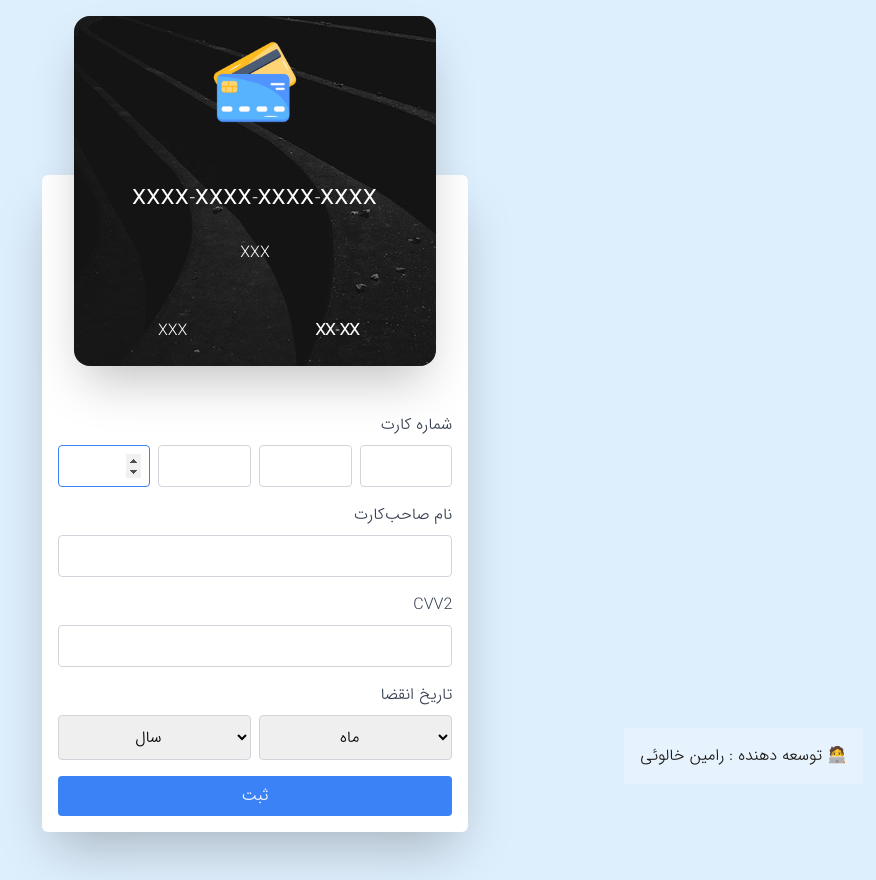
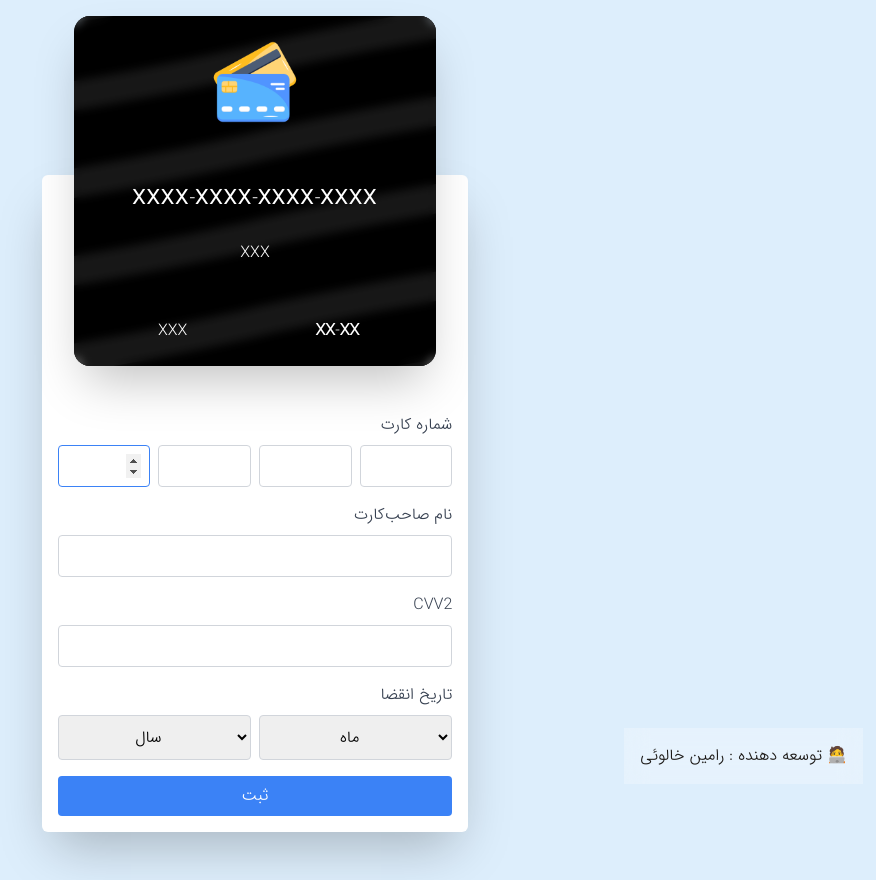
Before and after one commit to RaminKhalouie/Card-Bank, a website: page src/index.html in a window 1280 px wide. Shown: the whole page, without its empty margins (385-1261 px from the left). Drawn offline with Linux system fonts and the light colour scheme.

Commit message:
[FIX] : Fix some issue
Fix some issue

```diff
--- a/src/assets/css/input.css
+++ b/src/assets/css/input.css
@@ -24,6 +24,7 @@
             width: 100%;
             height: 100%;
             background-color: rgba(0, 0, 0, 0.3);
+            backdrop-filter: blur(5px);
             position: absolute;
             top: 0;
             left: 0;
--- a/src/assets/js/main.js
+++ b/src/assets/js/main.js
@@ -79,7 +79,7 @@ function SetBanckImage(cardNumber) {
     let imgName = "";
     switch (cardNumber) {
         case '606373':
-            imgName = "mehr.jpg";
+            imgName = "mehr.png";
             break;
         case '603799':
             imgName = "bmilogo.svg";
--- a/src/index.html
+++ b/src/index.html
@@ -14,7 +14,7 @@
         <section
             class=" w-11/12 md:w-8/12 xl:w-1/3 shadow-2xl p-4 rounded-md bg-white flex flex-col justify-center items-center">
             <div class="w-11/12 h-[350px]  translate-y-[-50%] rounded-2xl overflow-hidden shadow-2xl drop select-none">
-                <img src="assets/images/back.jpg" alt="" class="w-full h-full object-cover">
+                <img src="assets/images/wavey-fingerprint.svg" alt="" class="w-full h-full object-cover">
                 <div class="absolute top-0 left-0 w-full h-full flex flex-col justify-around items-center gap-2 p-4">
                     <figure class="w-[70px]  m-2">
                         <img src="assets/images/atm-card.png" alt="" class="w-full scale-125 aspect-auto object-cover"
```
Also changed, not shown: src/assets/css/main.css, src/assets/images/banks/mehr.png (added), src/assets/images/varying-stripes.svg (added), src/assets/images/wavey-fingerprint.svg (added).
